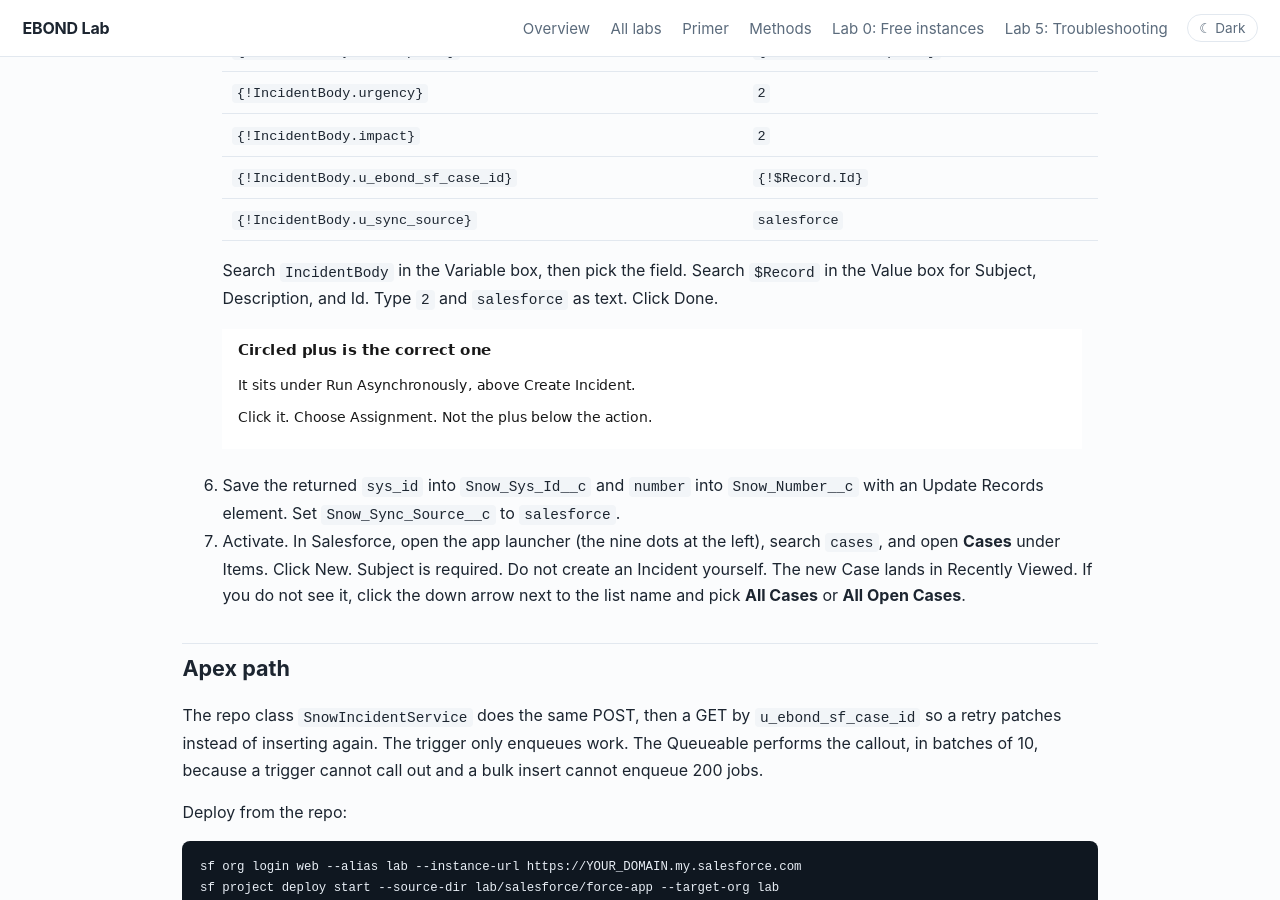
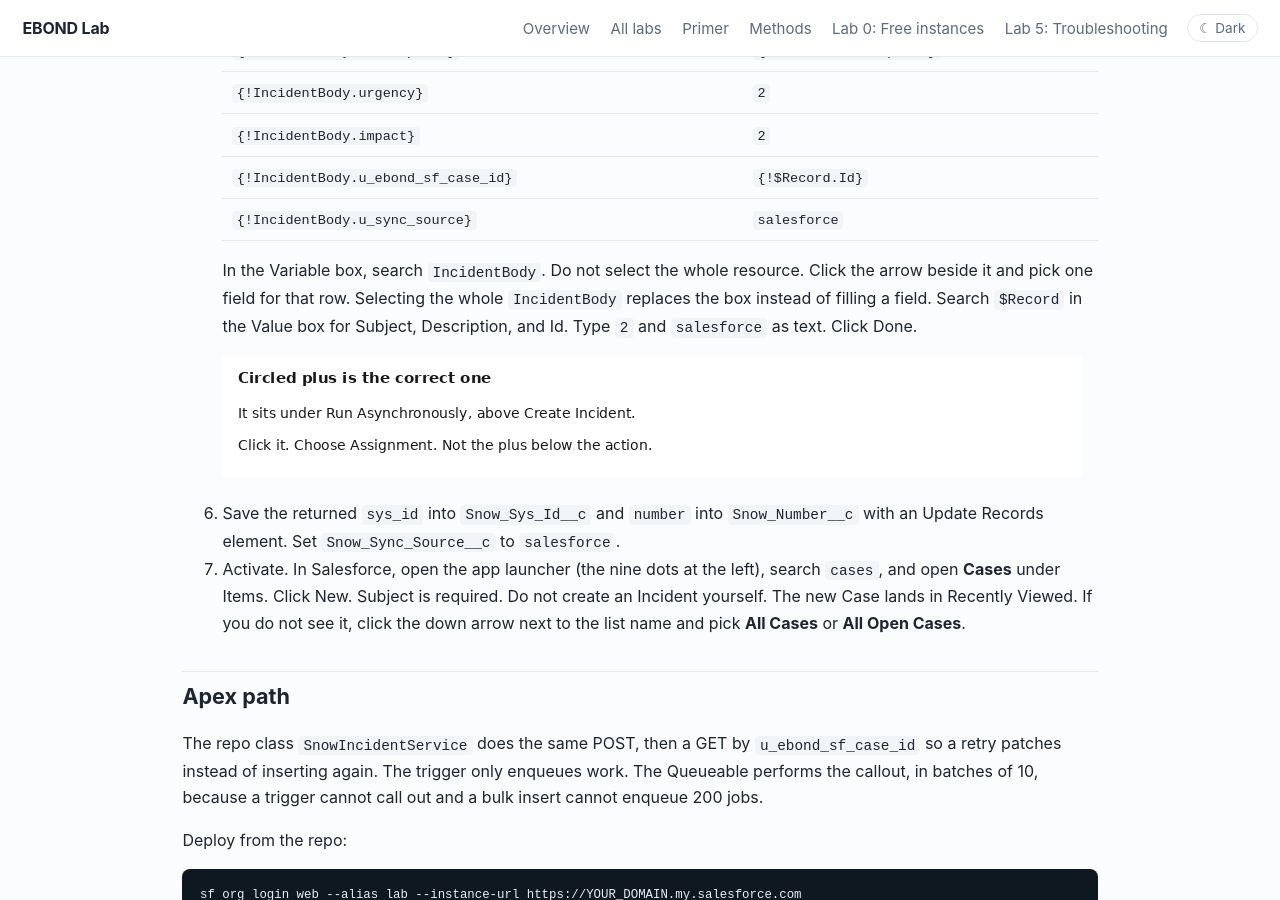
Before and after one commit to eltonaguiar/EBOND_ServiceNowSalesforce, a Jekyll site: the page built from site/labs/02-salesforce-to-snow.md, in a window 1280 px wide and 900 px high, scrolled down 9287 px. Built offline with Jekyll 4.4.1, drawn with Linux system fonts in a browser that asks for light colours.

Commit message:
Say to pick an IncidentBody field, not the whole resource.

```diff
--- a/site/labs/02-salesforce-to-snow.md
+++ b/site/labs/02-salesforce-to-snow.md
@@ -295,7 +295,7 @@ Use this only if you picked Flow above.
    | `{!IncidentBody.u_ebond_sf_case_id}` | `{!$Record.Id}` |
    | `{!IncidentBody.u_sync_source}` | `salesforce` |
 
-   Search `IncidentBody` in the Variable box, then pick the field. Search `$Record` in the Value box for Subject, Description, and Id. Type `2` and `salesforce` as text. Click Done.
+   In the Variable box, search `IncidentBody`. Do not select the whole resource. Click the arrow beside it and pick one field for that row. Selecting the whole `IncidentBody` replaces the box instead of filling a field. Search `$Record` in the Value box for Subject, Description, and Id. Type `2` and `salesforce` as text. Click Done.
 
    ![The plus above Create Incident]({{ '/assets/img/02-assignment-plus-circled.png' | relative_url }})
 5. Save the returned `sys_id` into `Snow_Sys_Id__c` and `number` into `Snow_Number__c` with an Update Records element. Set `Snow_Sync_Source__c` to `salesforce`.
```
